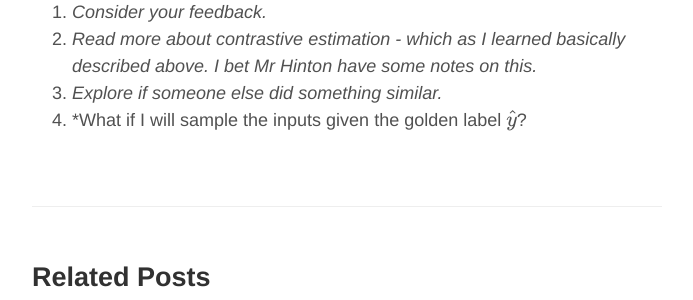
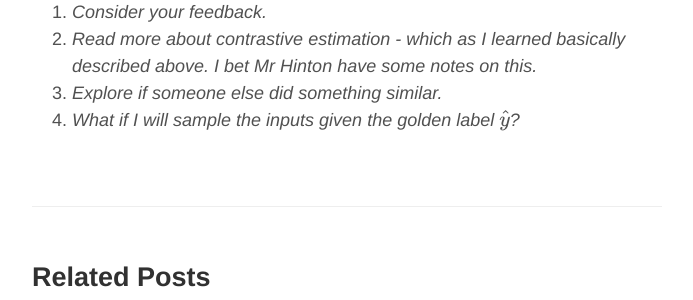
Before and after one commit to oplatek/oplatek.github.io, a Jekyll site: the page built from _posts/2016-04-14-visualizing-activation-based-on-priors.md, in a window 1280 px wide. Shown: the part 1096-1396 px from the top of the page, without its empty margins (293-986 px from the left). Built offline with Jekyll 4.4.1, drawn with Linux system fonts in a browser that asks for light colours; formulas are drawn with MathJax 3.

Commit message:
blame fix

```diff
--- a/_posts/2016-04-14-visualizing-activation-based-on-priors.md
+++ b/_posts/2016-04-14-visualizing-activation-based-on-priors.md
@@ -32,4 +32,4 @@ Before that I have some todos:
 1. *Consider your feedback.*
 2. *Read more about contrastive estimation - which as I learned basically described above. I bet Mr Hinton have some notes on this.*
 3. *Explore if someone else did something similar.*
-4. *What if I will sample the inputs given the golden label $$ \hat{y} $$?
+4. *What if I will sample the inputs given the golden label $$ \hat{y} $$?*
```
